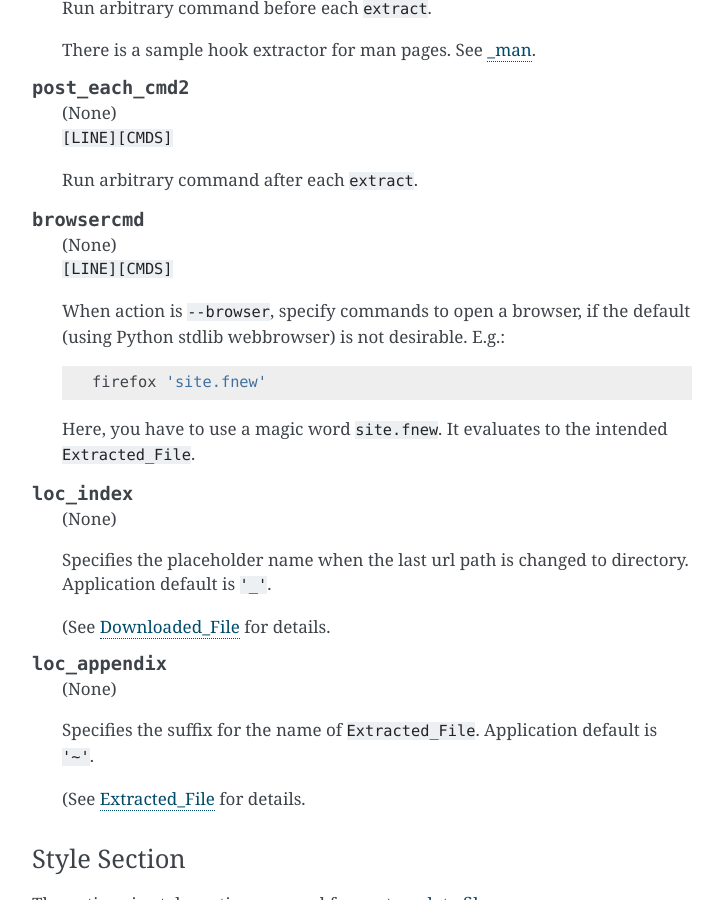
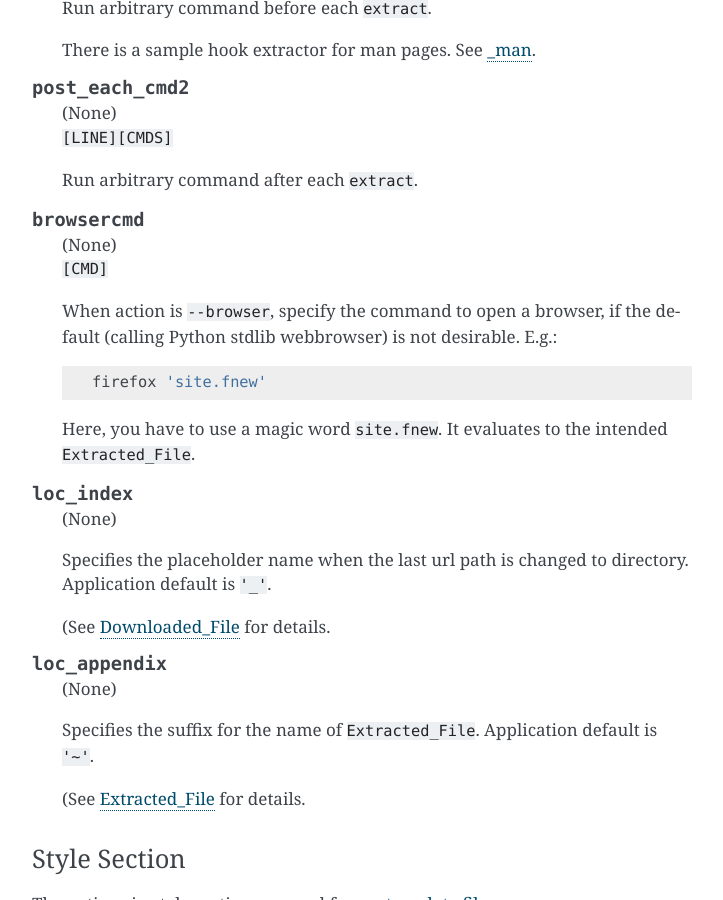
Before and after one commit to openandclose/tosixinch, a Sphinx documentation site: the page built from docs/options.rst, in a window 1280 px wide and 900 px high, scrolled down 8379 px. Shown: the whole window, without its empty margins (388-1111 px from the left). Built offline with Sphinx 7.4.7, drawn with Linux system fonts in a browser that asks for light colours.

Commit message:
Fix browsercmd ('cmd', not 'cmds')

```diff
--- a/docs/options.rst
+++ b/docs/options.rst
@@ -464,11 +464,11 @@ General Section
 .. confopt:: browsercmd
 
     | (None)
-    | ``[LINE][CMDS]``
+    | ``[CMD]``
 
     When action is ``--browser``,
-    specify commands to open a browser,
-    if the default (using Python stdlib webbrowser) is not desirable. E.g.::
+    specify the command to open a browser,
+    if the default (calling Python stdlib webbrowser) is not desirable. E.g.::
 
         firefox 'site.fnew'
 
```
Also changed, not shown: 2 other files.
